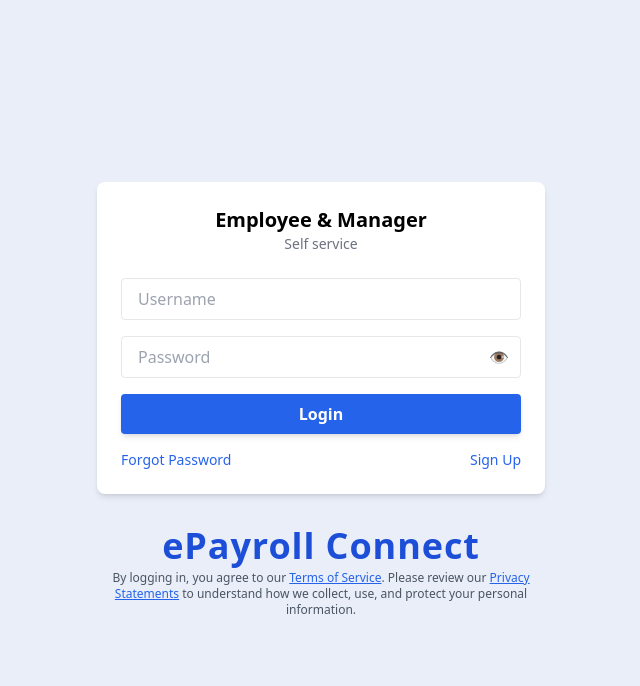
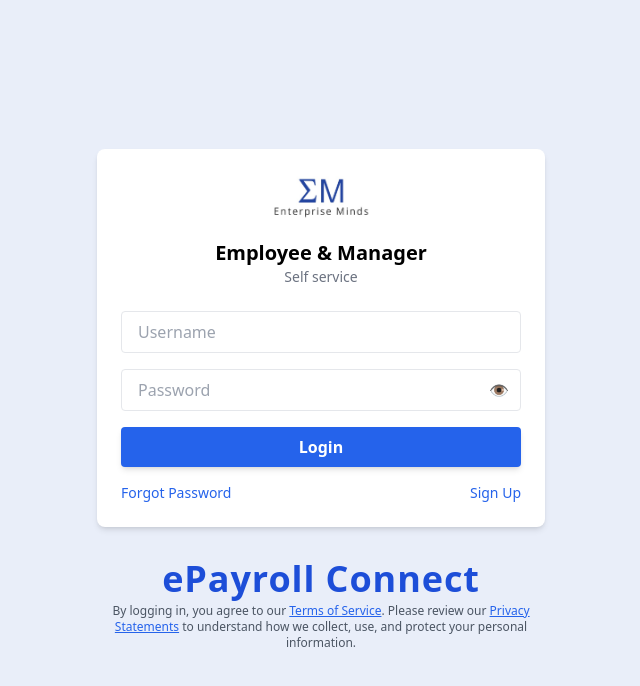
Before and after one commit to prksh143/payroll-generator, a Next.js app: page / in a window 1280 px wide. Shown: the top 686 px of the page, without its empty margins (319-959 px from the left). Built offline with nearby package versions, Linux system fonts and the light colour scheme.

Commit message:
included logo in header

```diff
--- a/pages/index.jsx
+++ b/pages/index.jsx
@@ -1,4 +1,5 @@
 import React, { useState } from "react";
+import Image from "next/image";
 import { useRouter } from "next/router";
 
 export default function LoginPage() {
@@ -37,6 +38,13 @@
     <div className="flex flex-col items-center justify-center min-h-screen bg-[#e9eef9] p-4">
       <div className="bg-white p-6 rounded-lg shadow-md w-full max-w-md">
         <div className="flex flex-col items-center text-center mb-6">
+          <Image
+            src="/icons/logo.png"
+            alt="Logo"
+            width={100} // adjust size as needed
+            height={100}
+            className="mb-4"
+          />
           <h2 className="text-xl font-semibold">Employee & Manager</h2>
           <p className="text-sm text-gray-500">Self service</p>
         </div>
@@ -102,9 +110,16 @@
           ePayroll Connect
         </div>
         <p className="text-xs max-w-md mx-auto">
-          By logging in, you agree to our <a href="#" className="text-blue-600 underline">Terms of Service</a>.
-          Please review our <a href="#" className="text-blue-600 underline">Privacy Statements</a> to understand how we collect,
-          use, and protect your personal information.
+          By logging in, you agree to our{" "}
+          <a href="#" className="text-blue-600 underline">
+            Terms of Service
+          </a>
+          . Please review our{" "}
+          <a href="#" className="text-blue-600 underline">
+            Privacy Statements
+          </a>{" "}
+          to understand how we collect, use, and protect your personal
+          information.
         </p>
       </div>
     </div>
--- a/pages/payroll-generator.jsx
+++ b/pages/payroll-generator.jsx
@@ -1,4 +1,5 @@
 import React, { useState, useEffect } from "react";
+import Image from "next/image";
 
 export default function PayrollGenerator() {
   const [months, setMonths] = useState([]);
@@ -11,8 +12,15 @@
     const temp = [];
 
     for (let i = 1; i <= 6; i++) {
-      const date = new Date(currentDate.getFullYear(), currentDate.getMonth() - i, 1);
-      const monthYear = date.toLocaleString("default", { month: "long", year: "numeric" });
+      const date = new Date(
+        currentDate.getFullYear(),
+        currentDate.getMonth() - i,
+        1
+      );
+      const monthYear = date.toLocaleString("default", {
+        month: "long",
+        year: "numeric",
+      });
       temp.push(monthYear);
     }
 
@@ -46,14 +54,21 @@
     }, 5000);
   };
 
-
   return (
     <div className="flex items-center justify-center min-h-screen bg-gradient-to-br from-blue-100 to-indigo-200 p-4">
-      <div className="bg-white shadow-2xl rounded-2xl p-8 w-full max-w-md text-center">
+      <div className=" bg-white shadow-2xl rounded-2xl p-8 w-full max-w-md text-center">
+        <div className="flex justify-center mb-4">
+          <Image src="/icons/logo.png" alt="Logo" width={100} height={100} />
+        </div>
         <h1 className="text-2xl font-bold text-gray-800 mb-6">Payroll Desk</h1>
-        <h2 className="text-gray-800 mb-12">Please select the month for which you need the Payslip Statement</h2>
+        <h2 className="text-gray-800 mb-12">
+          Please select the month for which you need the Payslip Statement
+        </h2>
 
-        <label htmlFor="month-select" className="block text-sm font-medium text-gray-600 mb-2 text-left">
+        <label
+          htmlFor="month-select"
+          className="block text-sm font-medium text-gray-600 mb-2 text-left"
+        >
           Select Month:
         </label>
 
```
